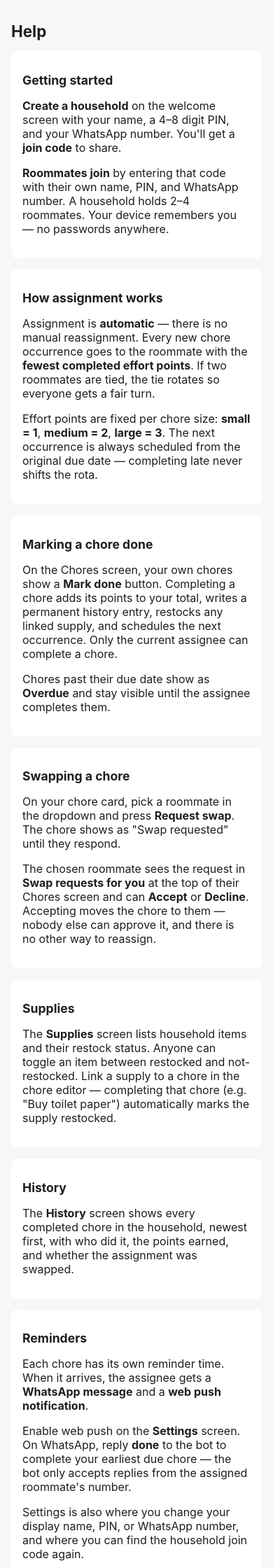
After one commit to rileycong/fairshare-chores, a Django app: page /help/ in a window 390 px wide. The commit adds this page. Shown: the top 2240 px of the page at 70% size. Run offline with Django 4.2, Linux system fonts and the light colour scheme.

Commit message:
Add help page explaining all features
/help/ is a public mobile-first page covering household setup, fair
assignment (automatic, no manual reassignment), completing chores,
swaps, supplies, history, reminders (WhatsApp done replies and web
push), settings, and the confirmation-gated AI assistant. Linked from
the chores screen.

```diff
--- a/chores/views.py
+++ b/chores/views.py
@@ -328,6 +328,10 @@ def push_subscribe(request):
     return JsonResponse({"ok": True})
 
 
+def help_page(request):
+    return render(request, "help.html")
+
+
 def settings_view(request):
     roommate = get_roommate(request)
     if roommate is None:
--- a/config/urls.py
+++ b/config/urls.py
@@ -22,6 +22,7 @@ urlpatterns = [
     path('supplies/<int:supply_id>/toggle/', views.toggle_supply, name='toggle_supply'),
     path('history/', views.history_list, name='history_list'),
     path('settings/', views.settings_view, name='settings'),
+    path('help/', views.help_page, name='help'),
     path('push/subscribe/', views.push_subscribe, name='push_subscribe'),
     path('manifest.webmanifest', views.manifest, name='manifest'),
     path('icons/icon-<int:size>.png', views.app_icon, name='app_icon'),
--- a/templates/chores.html
+++ b/templates/chores.html
@@ -10,6 +10,8 @@
     <a href="{% url 'history_list' %}">History</a>
     &middot;
     <a href="{% url 'settings' %}">Settings</a>
+    &middot;
+    <a href="{% url 'help' %}">Help</a>
     &middot;
     <a href="{% url 'chore_list' %}">Refresh</a>
 </p>
--- /dev/null
+++ b/templates/help.html
@@ -0,0 +1,54 @@
+{% extends "base.html" %}
+
+{% block content %}
+<h1>Help</h1>
+
+<section>
+    <h2>Getting started</h2>
+    <p><strong>Create a household</strong> on the welcome screen with your name, a 4–8 digit PIN, and your WhatsApp number. You'll get a <strong>join code</strong> to share.</p>
+    <p><strong>Roommates join</strong> by entering that code with their own name, PIN, and WhatsApp number. A household holds 2–4 roommates. Your device remembers you — no passwords anywhere.</p>
+</section>
+
+<section>
+    <h2>How assignment works</h2>
+    <p>Assignment is <strong>automatic</strong> — there is no manual reassignment. Every new chore occurrence goes to the roommate with the <strong>fewest completed effort points</strong>. If two roommates are tied, the tie rotates so everyone gets a fair turn.</p>
+    <p>Effort points are fixed per chore size: <strong>small = 1</strong>, <strong>medium = 2</strong>, <strong>large = 3</strong>. The next occurrence is always scheduled from the original due date — completing late never shifts the rota.</p>
+</section>
+
+<section>
+    <h2>Marking a chore done</h2>
+    <p>On the Chores screen, your own chores show a <strong>Mark done</strong> button. Completing a chore adds its points to your total, writes a permanent history entry, restocks any linked supply, and schedules the next occurrence. Only the current assignee can complete a chore.</p>
+    <p>Chores past their due date show as <strong>Overdue</strong> and stay visible until the assignee completes them.</p>
+</section>
+
+<section>
+    <h2>Swapping a chore</h2>
+    <p>On your chore card, pick a roommate in the dropdown and press <strong>Request swap</strong>. The chore shows as "Swap requested" until they respond.</p>
+    <p>The chosen roommate sees the request in <strong>Swap requests for you</strong> at the top of their Chores screen and can <strong>Accept</strong> or <strong>Decline</strong>. Accepting moves the chore to them — nobody else can approve it, and there is no other way to reassign.</p>
+</section>
+
+<section>
+    <h2>Supplies</h2>
+    <p>The <strong>Supplies</strong> screen lists household items and their restock status. Anyone can toggle an item between restocked and not-restocked. Link a supply to a chore in the chore editor — completing that chore (e.g. "Buy toilet paper") automatically marks the supply restocked.</p>
+</section>
+
+<section>
+    <h2>History</h2>
+    <p>The <strong>History</strong> screen shows every completed chore in the household, newest first, with who did it, the points earned, and whether the assignment was swapped.</p>
+</section>
+
+<section>
+    <h2>Reminders</h2>
+    <p>Each chore has its own reminder time. When it arrives, the assignee gets a <strong>WhatsApp message</strong> and a <strong>web push notification</strong>.</p>
+    <p>Enable web push on the <strong>Settings</strong> screen. On WhatsApp, reply <strong>done</strong> to the bot to complete your earliest due chore — the bot only accepts replies from the assigned roommate's number.</p>
+    <p>Settings is also where you change your display name, PIN, or WhatsApp number, and where you can find the household join code again.</p>
+</section>
+
+<section>
+    <h2>AI assistant</h2>
+    <p>The <strong>Ask the assistant</strong> box on the Chores screen can explain why an assignment is fair, suggest who is next, draft a new chore ("add vacuuming every two weeks"), or draft a swap ("swap my chore with Ben").</p>
+    <p>Anything that changes data always shows a <strong>confirmation page</strong> first — nothing is saved until you confirm, and cancelling saves nothing. Swap drafts still need the target roommate's approval.</p>
+</section>
+
+<p><a href="{% url 'chore_list' %}">Back to chores</a></p>
+{% endblock %}
```
Also changed, not shown: tests/test_help.py (added, +43 -0 lines).
